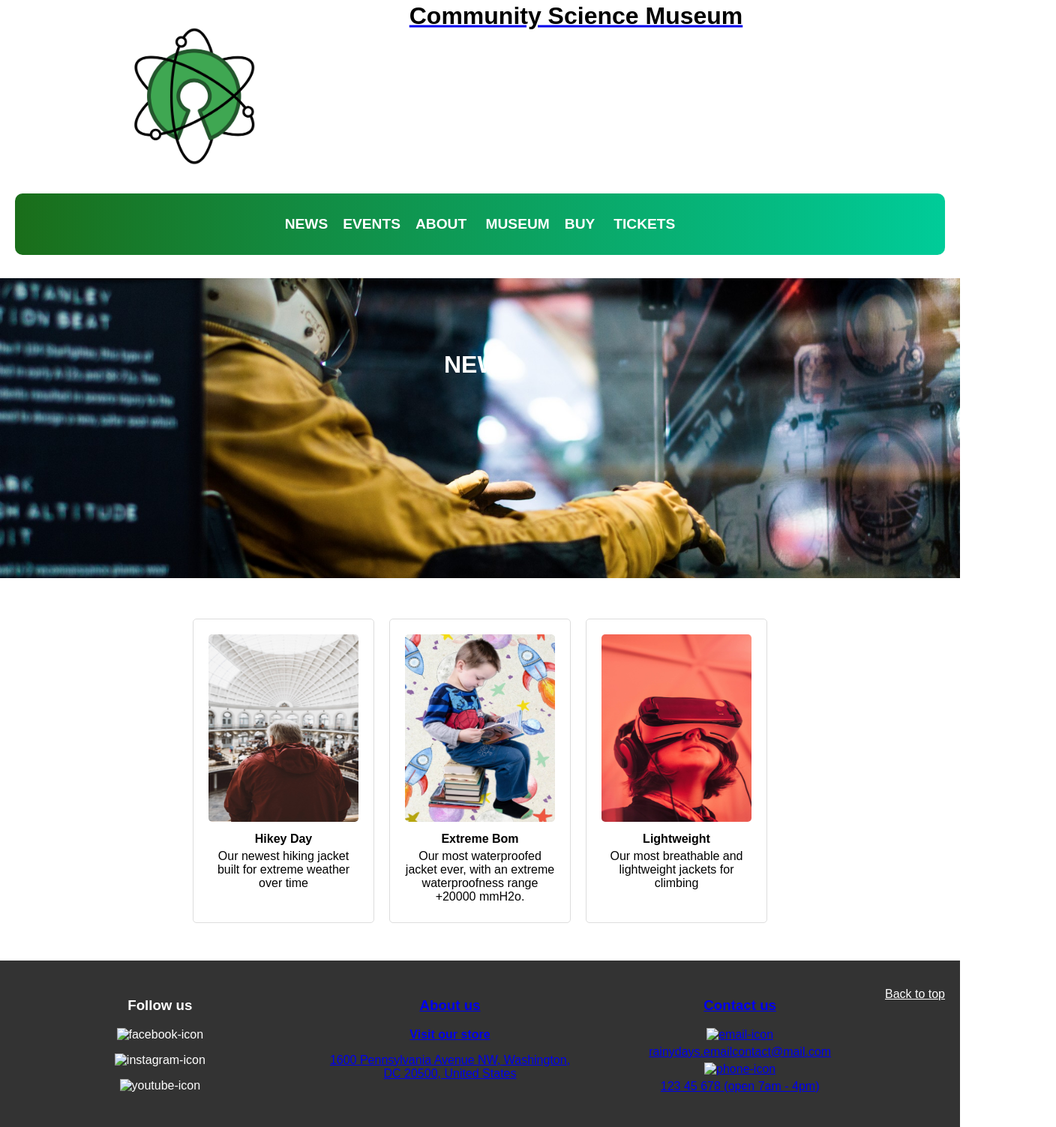
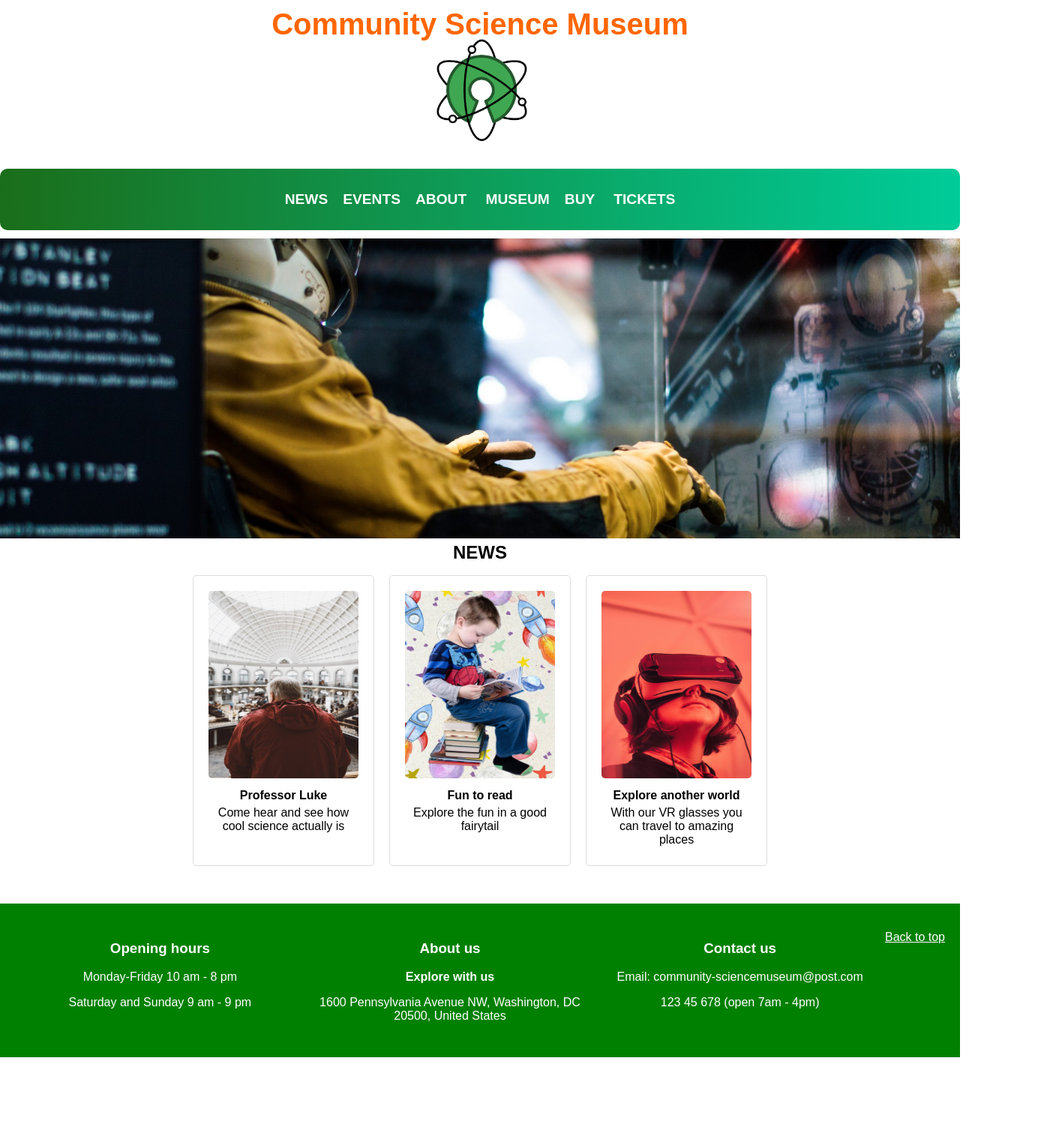
Before and after one commit to JulieKristoffersen/Community-Science-Museum, a plain HTML site: page index.html in a window 1280 px wide. Shown: the whole page at 75% size, 1408 px wide, since content can reach past the window. After the commit the page ends 1410 px from the top, so only its background shows below. Drawn offline with Linux system fonts and the light colour scheme.

Commit message:
fixed on index and tickets

```diff
--- a/index.css
+++ b/index.css
@@ -4,39 +4,44 @@ body {
     padding: 0;
 }
 
-.header-container {
+.main-heading {
+    color: #ff6600;
+    font-size: 2.5em;
+    margin: 0;
+    margin-top: 10px;
     position: relative;
+    z-index: 2;
     text-align: center;
 }
 
 .headerimg {
-    max-width: 200px;
+    max-width: 150px;
     position: absolute;
-    top: 0;
-    left: 20%;
+    top: 40px;
+    left: 50%;
     transform: translateX(-50%);
+    text-align: center;
+    z-index: 2;
+}
+
+h1 {
+    color: black;
+    font-size: 2em;
+    margin: 0;
+    margin-top: 10px;
     text-align: center;
 }
 
-h1 {
-    position: relative;
-    top: 20%;
-    left: 60%;
-    transform: translate(-50%, -50%);
-    color: black;
-    font-size: 2em;
-}
-
 nav {
-    margin: 30px 20px;
+    margin-top: 170px;
     background: linear-gradient(to right, #1a6e1a, #00cc99), #1a6e1a;
     min-height: 80px;
     justify-content: center;
     text-align: center;
     transition: background 0.3s;
     border-radius: 10px;
-    margin-top: 200px;
-    word-spacing: normal;
+    position: relative;
+    z-index: 1;
 }
 
 .main-nav {
@@ -45,7 +50,7 @@ nav {
     justify-content: center;
     padding: 15px;
     margin: 10px;
-    word-spacing: 10px;
+    word-spacing: 5px;
 }
 
 .main-nav li {
@@ -60,6 +65,15 @@ nav {
     position: relative;
     word-spacing: 20px;
     transition: color 0.3s, transform 0.2s;
+}
+
+.background-image {
+    margin-top: 80px;
+    width: 100%;
+    max-height: 400px;
+    object-fit: cover;
+    position: relative;
+    z-index: 0;
 }
 
 .main-nav a::before {
@@ -100,17 +114,11 @@ nav {
 
 .textoverlay {
     position: absolute;
-    top: 50%;
+    top: 100%;
     left: 50%;
     transform: translate(-50%, -50%);
     text-align: center;
     z-index: 2;
-}
-
-.textoverlay h2 {
-    color: white;
-    font-size: 2em;
-    margin-top: 200px;
 }
 
 .image-list {
@@ -149,7 +157,7 @@ nav {
 
 
 .footer {
-    background-color: #333;
+    background-color: green;
     color: #fff;
     text-align: center;
     padding: 20px;
@@ -164,17 +172,7 @@ nav {
 .footer-section {
     flex: 1;
     margin: 10px;
-}
-
-.facebook-icon,
-.instagram-icon,
-.youtube-icon {
-    text-decoration: none;
-    color: #fff;
-}
-
-.contact-info p {
-    margin: 5px 0;
+    color: white;
 }
 
 .back-to-top a {
--- a/index.html
+++ b/index.html
@@ -10,54 +10,50 @@
 </head>
 <body>
 <main>
-    <header>
+    <header class="header-container">
         <a href="index.css">
-            <div class="header-container">
             <img class="headerimg" src="images/Logo.jpg" alt="Science museum Logo">
-                <h1>
+        </a>
+        <h1 class="main-heading">
             Community Science Museum
         </h1>
-            </div>
-        </a>
     </header>
     <nav>
         <ul class="main-nav">
             <li><a href="./News.html">NEWS</a></li>
             <li><a href="./EVENTS.html">EVENTS</a></li>
             <li><a href="./About.museum.html">ABOUT MUSEUM</a></li>
-                <li><a href="./Buy.ticktets.html">BUY TICKETS</a></li>
+            <li><a href="./Tickets.html">BUY TICKETS</a></li>
         </ul>
     </nav>
+    <div class="background-image">
         <a href="index.html">
             <img class="background-image" src="images/Home.main.jpg" alt="Child in space">
         </a>
-
-
+        <h2 class="textoverlay">NEWS</h2>
+    </div>
     <div class="flexnews">
-        <div class="textoverlay">
-            <h2>NEWS</h2>
-        </div>
         <div class="image-list">
             <div class="product">
                 <div class="image-container">
                     <img src="images/luke.jpg" alt="luke.the.professor" class="product-img" />
                 </div>
-                <p><strong>Hikey Day</strong></p>
-                <p>Our newest hiking jacket built for extreme weather over time</p>
+                <p><strong>Professor Luke</strong></p>
+                <p>Come hear and see how cool science actually is</p>
             </div>
             <div class="product">
                 <div class="image-container">
                     <img src="images/reading.boy.jpg" alt="reading.boy" class="product-img" />
                 </div>
-                <p><strong>Extreme Bom</strong></p>
-                <p>Our most waterproofed jacket ever, with an extreme waterproofness range +20000 mmH2o.</p>
+                <p><strong>Fun to read</strong></p>
+                <p>Explore the fun in a good fairytail</p>
             </div>
             <div class="product">
                 <div class="image-container">
                     <img src="images/VR.jpg" alt=".kid.with.VR.glasses" class="product-img" />
                 </div>
-                <p><strong>Lightweight</strong></p>
-                <p>Our most breathable and lightweight jackets for climbing</p>
+                <p><strong>Explore another world</strong></p>
+                <p>With our VR glasses you can travel to amazing places</p>
             </div>
         </div>
     </div>
@@ -66,36 +62,19 @@
 <div class="footer">
     <div class="container">
         <div class="footer-section">
-                <h3>Follow us</h3>
-                <a href="facebook-icon.com" class="facebook-icon">
-                    <p><img src="images.css/Div/facebook.png" alt="facebook-icon"></p>
-                </a>
-                <a href="instagram-icon.com" class="instagram-icon">
-                    <p><img src="images.css/Div/instagram.png" alt="instagram-icon"></p>
-                </a>
-                <a href="youtube-icon.com" class="youtube-icon">
-                    <p><img src="images.css/Div/youtube.png" alt="youtube-icon"></p>
-                </a>
+            <h3>Opening hours</h3>
+            <p>Monday-Friday 10 am - 8 pm</p>
+            <p>Saturday and Sunday 9 am - 9 pm</p>
         </div>
         <div class="footer-section">
-                <a href="about-us.html">
             <h3>About us</h3>
-                    <div class="footer-section">
-                        <p><strong>Visit our store</strong></p>
+            <p><strong>Explore with us</strong></p>
             <p>1600 Pennsylvania Avenue NW, Washington, DC 20500, United States</p>
         </div>
-                </a>
-            </div>
         <div class="footer-section">
-                <a href="contact-us.html">
             <h3>Contact us</h3>
-                    <div class="contact-info">
-                        <p><img src="images.css/Div/email.png" alt="email-icon"></p>
-                        <p>rainydays.emailcontact@mail.com</p>
-                        <p><img src="images.css/Div/phone-call.png" alt="phone-icon"></p>
+            <p>Email: community-sciencemuseum@post.com</p>
             <p>123 45 678 (open 7am - 4pm)</p>
-                    </div>
-                </a>
         </div>
         <div class="back-to-top">
             <p><a href="#top">Back to top</a></p>
```
Also changed, not shown: Tickets.html (added, +72 -0 lines), tickets.css (added, +46 -0 lines). Lines whose indentation alone changed are shown as unchanged.
